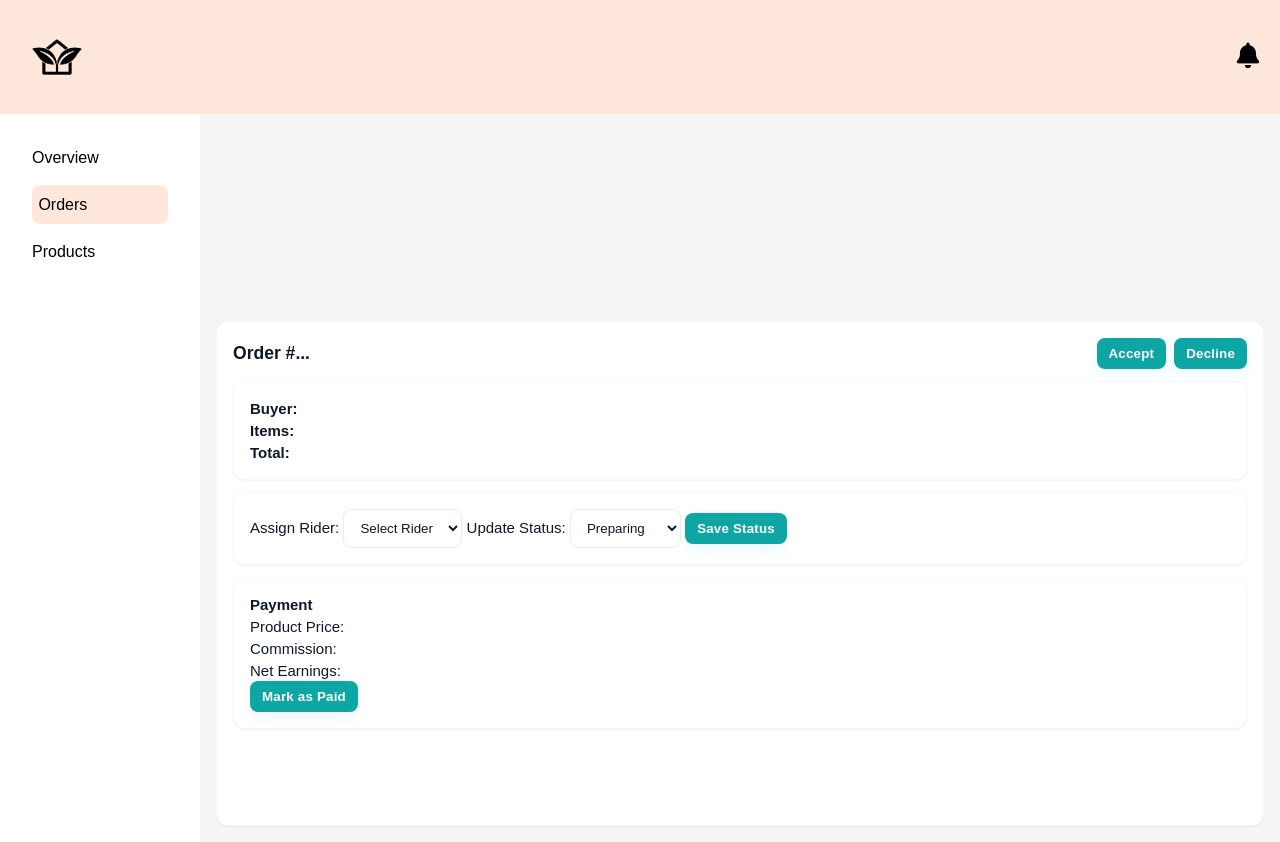
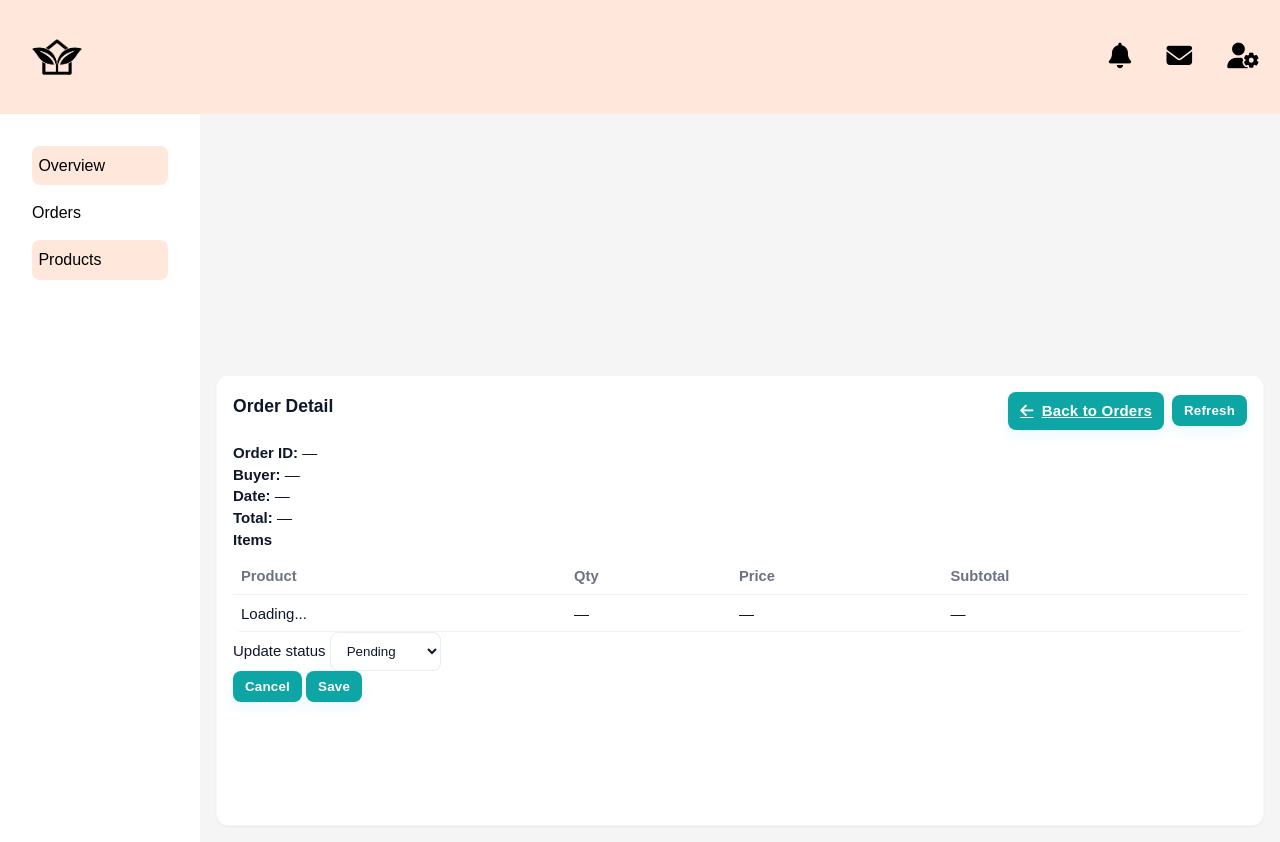
Before and after one commit to Mukuzeal/HarayaHomes, a Flask app: template templates/SellerDashboard/order_detail.html in a window 1280 px wide. Run offline with Flask 3, Linux system fonts and the light colour scheme; the template is opened without the code that fills it, so the values that code supplies are empty.

Commit message:
Update order_detail.html

```diff
--- a/templates/SellerDashboard/order_detail.html
+++ b/templates/SellerDashboard/order_detail.html
@@ -2,60 +2,73 @@
 <html lang="en">
 <head>
 	<meta charset="utf-8" />
-	<title>Order Detail</title>
+	<title>Order Detail · Haraya Home</title>
 	<link rel="stylesheet" href="https://cdnjs.cloudflare.com/ajax/libs/font-awesome/6.5.0/css/all.min.css">
 	<link rel="stylesheet" href="{{ url_for('static', filename='AdminDashboard/css/general.css') }}">
 	<link rel="stylesheet" href="{{ url_for('static', filename='AdminDashboard/css/admindashboard.css') }}">
-	<link rel="stylesheet" href="{{ url_for('static', filename='sellerdashboard/sellerdashboard.css') }}">
-	<script src="{{ url_for('static', filename='AdminDashboard/js/admin.js') }}" defer></script>
+	<link rel="stylesheet" href="{{ url_for('static', filename='SellerDashboard/css/sellerdashboard.css') }}">
+	<script src="{{ url_for('static', filename='SellerDashboard/js/seller.js') }}" defer></script>
 </head>
 <body>
 	<header>
 		<div class="logo"><img src="{{ url_for('static', filename='LoginSignup/img/Logo-Black.png') }}" alt="HarayaHomes"></div>
-		<nav class="top-nav"><a class="notification" href="#"><i class="fas fa-bell"></i></a></nav>
+		<nav class="top-nav">
+			<a class="notification" href="#" title="Notifications"><i class="fas fa-bell"></i></a>
+			<a class="mail" href="#" title="Mail"><i class="fas fa-envelope"></i></a>
+			<a class="admin" href="#" title="Profile"><i class="fas fa-user-cog"></i></a>
+		</nav>
 	</header>
 
 	<div class="container">
 		<aside class="sidebar">
 			<nav class="sidebar-nav">
-				<a href="/seller">Overview</a>
-				<a href="/seller/orders" class="dashboard active">Orders</a>
-				<a href="/seller/products">Products</a>
+				<a href="/seller" class="dashboard">Overview</a>
+				<a href="/seller/orders" class="orders active">Orders</a>
+				<a href="/seller/products" class="products">Products</a>
+				<!-- ...existing links... -->
 			</nav>
 		</aside>
 
 		<div class="main-content">
 			<main class="content card">
 				<div class="section-header">
-					<h3>Order #<span id="order-id">...</span></h3>
+					<h3>Order Detail</h3>
 					<div class="actions-inline">
-						<button class="btn" id="accept-order">Accept</button>
-						<button class="btn btn-outline" id="decline-order">Decline</button>
+						<a class="btn btn-outline" href="/seller/orders"><i class="fa-solid fa-arrow-left"></i> Back to Orders</a>
+						<button class="btn btn-light" onclick="seller.refreshOrderDetail()">Refresh</button>
 					</div>
 				</div>
 
-				<section class="card">
-					<div><strong>Buyer:</strong> <span id="buyer-name"></span></div>
-					<div><strong>Items:</strong><ul id="order-items"></ul></div>
-					<div><strong>Total:</strong> <span id="order-total"></span></div>
+				<!-- dynamic content populated by seller.js (use the provided IDs) -->
+				<section class="order-summary">
+					<p><strong>Order ID:</strong> <span id="order-id">—</span></p>
+					<p><strong>Buyer:</strong> <span id="order-buyer">—</span></p>
+					<p><strong>Date:</strong> <span id="order-date">—</span></p>
+					<p><strong>Total:</strong> <span id="order-total">—</span></p>
 				</section>
 
-				<section class="card" style="margin-top:12px">
-					<label>Assign Rider:
-						<select class="input" id="assign-rider"><option value="">Select Rider</option></select>
-					</label>
-					<label>Update Status:
-						<select class="input" id="update-status"><option>Preparing</option><option>Packed</option><option>Shipped</option><option>In Transit</option><option>Delivered</option><option>Completed</option></select>
-					</label>
-					<button class="btn" id="save-status">Save Status</button>
+				<section class="order-items">
+					<h4>Items</h4>
+					<table class="table compact" id="order-items-table">
+						<thead><tr><th>Product</th><th>Qty</th><th>Price</th><th>Subtotal</th></tr></thead>
+						<tbody><tr><td>Loading...</td><td>—</td><td>—</td><td>—</td></tr></tbody>
+					</table>
 				</section>
 
-				<section class="card" style="margin-top:12px">
-					<h4>Payment</h4>
-					<div>Product Price: <span id="payment-product-price"></span></div>
-					<div>Commission: <span id="payment-commission"></span></div>
-					<div>Net Earnings: <span id="payment-net"></span></div>
-					<button class="btn" id="mark-paid">Mark as Paid</button>
+				<section class="order-actions">
+					<label>Update status
+						<select id="order-status" class="input">
+							<option value="pending">Pending</option>
+							<option value="packed">Packed</option>
+							<option value="shipped">Shipped</option>
+							<option value="delivered">Delivered</option>
+							<option value="completed">Completed</option>
+						</select>
+					</label>
+					<div class="form-actions">
+						<button class="btn btn-outline" onclick="seller.cancelOrder()">Cancel</button>
+						<button class="btn btn-primary" onclick="seller.updateOrderStatus()">Save</button>
+					</div>
 				</section>
 			</main>
 		</div>
```
